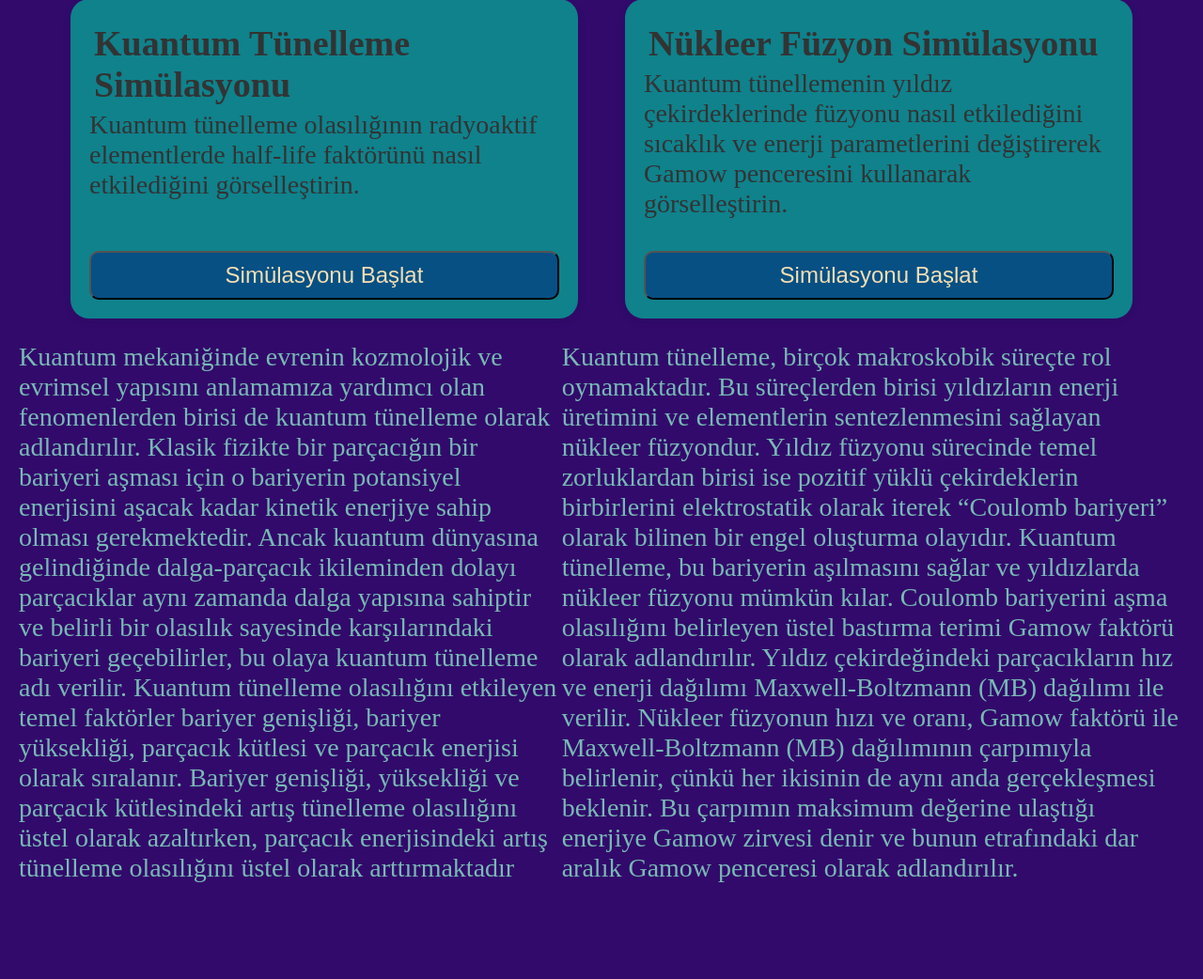
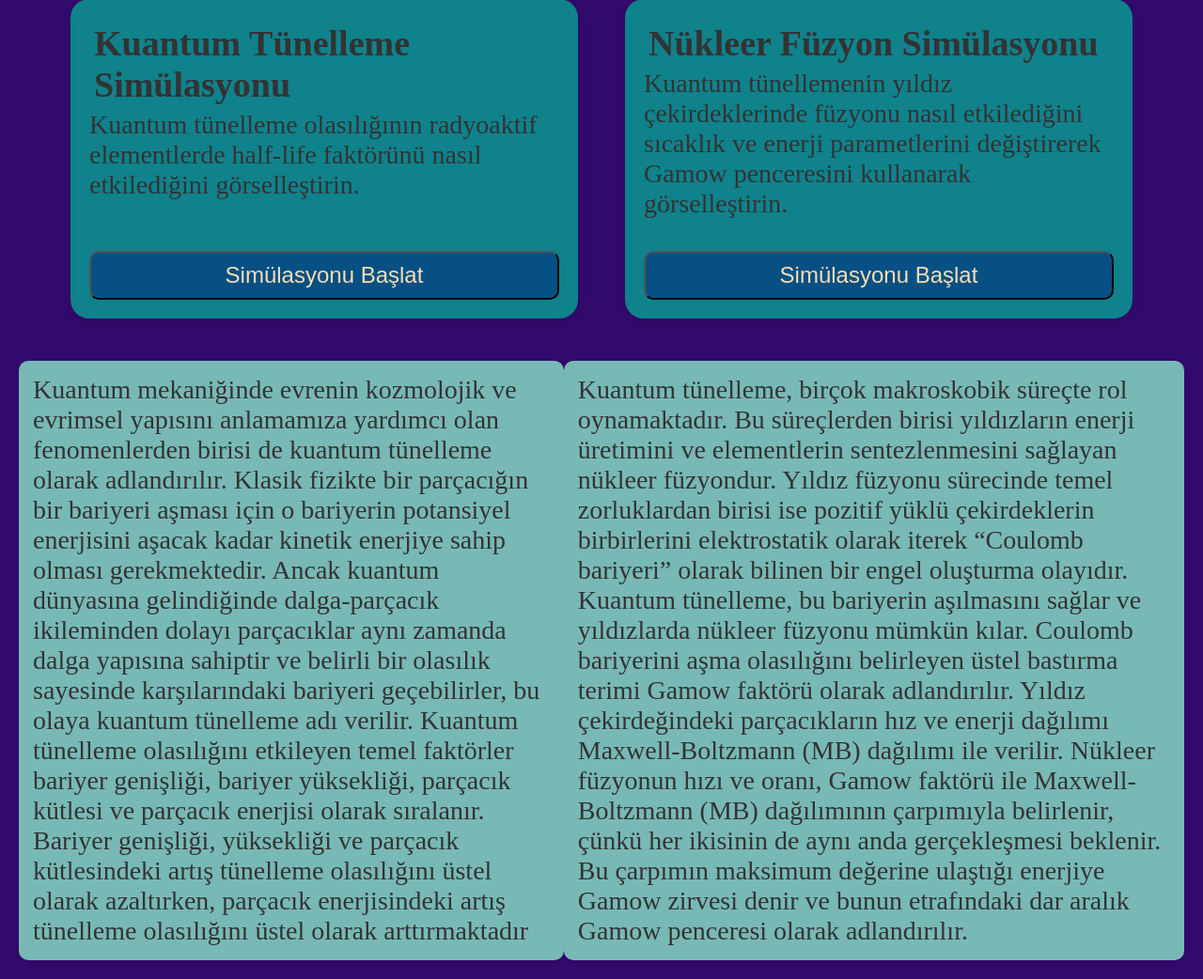
Before and after one commit to kaan8562/astroquantum-simulations, a Flask app: page / in a window 1280 px wide. Shown: the part 98-1140 px from the top of the page at 94% size. Before the commit the page ends 1037 px from the top, so only its background shows below. Run offline with Flask 3, Linux system fonts and the light colour scheme.

Commit message:
index.html güncelleme

```diff
--- a/static/style.css
+++ b/static/style.css
@@ -28,7 +28,7 @@ body {
     box-shadow: 0 3px 10px rgba(0,0,0,0.08);
 }
 
-.info_box {
+.info-box {
     background: #78b9b5;
     color: #333;
     padding: 15px;
```
